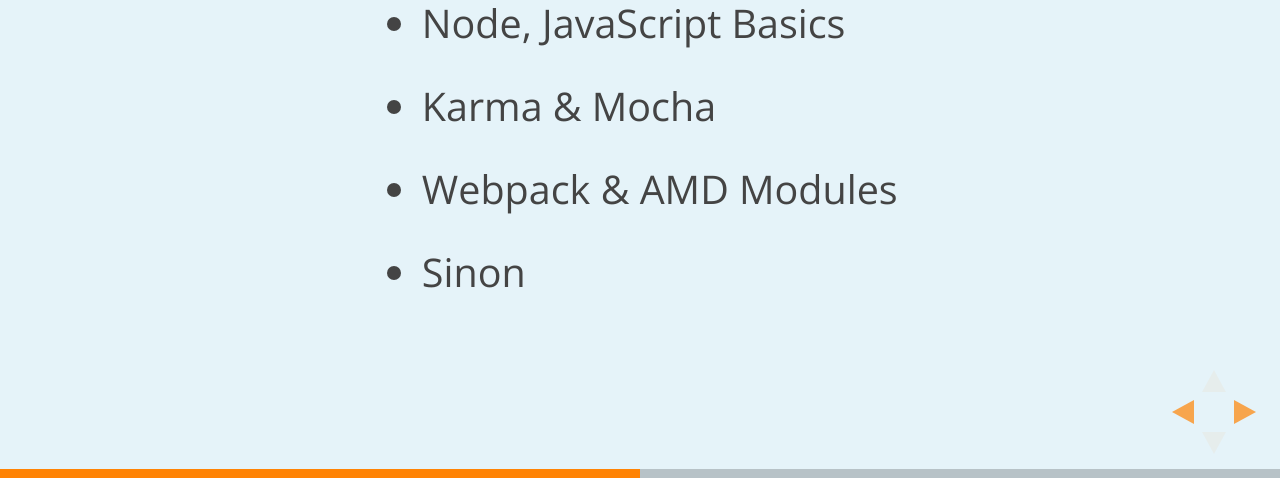
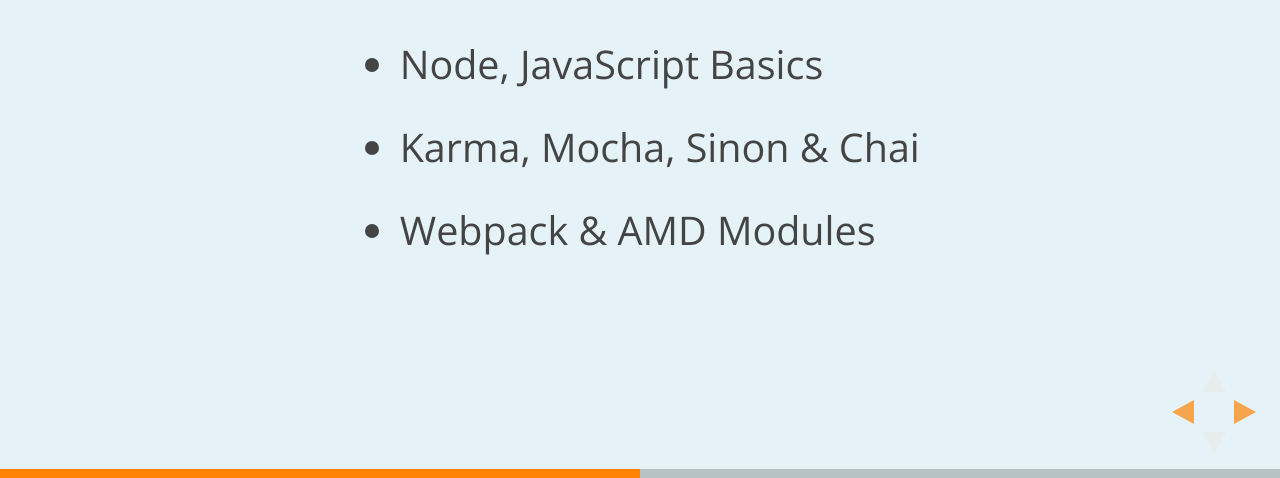
Before and after one commit to baloise/ws-javascript-testing, a website: page slides/01_Intro.html in a window 1280 px wide. Both pictures are taken after a click on the button 1251 px from the left and 734 px from the top of the page. Shown: the part 322-800 px from the top of the page. Drawn offline with nearby package versions, Linux system fonts and the light colour scheme.

Commit message:
review outcomes

```diff
--- a/slides/01_Intro.html
+++ b/slides/01_Intro.html
@@ -32,9 +32,8 @@
             <h2>Agenda</h2>
             <ul>
                 <li>Node, JavaScript Basics</li>
-                <li>Karma & Mocha</li>
+                <li>Karma, Mocha, Sinon & Chai</li>
                 <li>Webpack & AMD Modules</li>
-                <li>Sinon</li>
             </ul>
         </section>
         <section class="img-slide" data-background="../img/questions.jpg"></section>
```
Also changed, not shown: slides/02_Basics.html (+3 -3 lines), slides/03_Karma&Mocha.html (+1 -1 lines).
